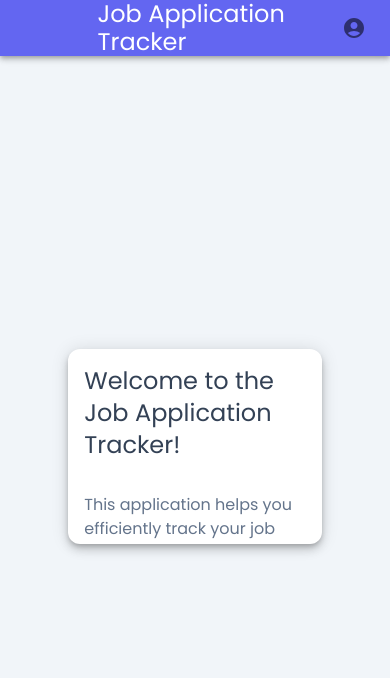
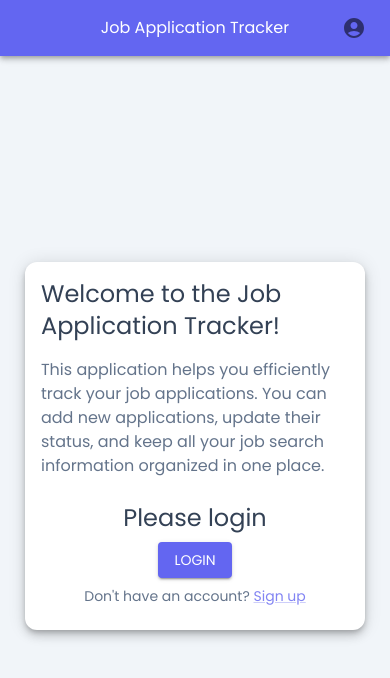
Before and after one commit to Emeraldos1/job-application-tracker, a Next.js app: page / in a window 390 px wide. Shown: the top 678 px of the page. Built offline with nearby package versions, Linux system fonts and the light colour scheme; what @mui/material-nextjs would draw is missing.

Commit message:
fix(homepage): improve responsiveness and card spacing

```diff
--- a/app/components/MainAppBar.tsx
+++ b/app/components/MainAppBar.tsx
@@ -36,11 +36,13 @@ export default function MainAppBar() {
       >
         <Typography
           variant="h1"
+          noWrap
           sx={{
-            fontSize: "1.5rem",
+            fontSize: { xs: "1rem", sm: "1.5rem" },
             position: "absolute",
             left: "50%",
             transform: "translateX(-50%)",
+            maxWidth: "60%",
           }}
         >
           Job Application Tracker
--- a/app/page.tsx
+++ b/app/page.tsx
@@ -15,45 +15,35 @@ export default function Home() {
       <MainAppBar />
       <main
         style={{
-          height: "calc(100vh - 64px)",
+          minHeight: "calc(100dvh - 64px)",
           display: "flex",
           alignItems: "center",
           justifyContent: "center",
+          padding: "1rem",
         }}
       >
         <Card
           sx={{
-            width: "65%",
-            height: "25%",
+            width: { xs: "95%", sm: "75%", md: "65%" },
             bgcolor: "background.paper",
             borderRadius: 3,
             boxShadow: 6,
           }}
         >
-          <Stack direction="column" sx={{ height: "100%" }}>
           <CardContent>
-              <Typography variant="h5" component="h2" align="left" color="text.primary">
+            <Stack direction="column" spacing={2}>
+              <Typography variant="h5" component="h2" color="text.primary">
                 Welcome to the Job Application Tracker!
               </Typography>
-            </CardContent>
-            <CardContent>
-              <Typography variant="body1" align="left" color="text.secondary">
+              <Typography variant="body1" color="text.secondary">
                 This application helps you efficiently track your job
                 applications. You can add new applications, update their status,
                 and keep all your job search information organized in one place.
               </Typography>
-            </CardContent>
-            <CardContent sx={{ width: "100%" }}>
-              <Typography variant="h5" component="h3" align="center" color="text.primary">
+              <Stack direction="column" alignItems="center" spacing={1} sx={{ pt: 1 }}>
+                <Typography variant="h5" component="h3" color="text.primary">
                   Please login
                 </Typography>
-            </CardContent>
-            <Stack
-              direction="column"
-              alignItems="center"
-              spacing={1}
-              sx={{ width: "100%" }}
-            >
                 <Button variant="contained" color="primary">
                   Login
                 </Button>
@@ -65,6 +55,7 @@ export default function Home() {
                 </Typography>
               </Stack>
             </Stack>
+          </CardContent>
         </Card>
       </main>
     </Box>
```
Lines whose indentation alone changed are shown as unchanged.
